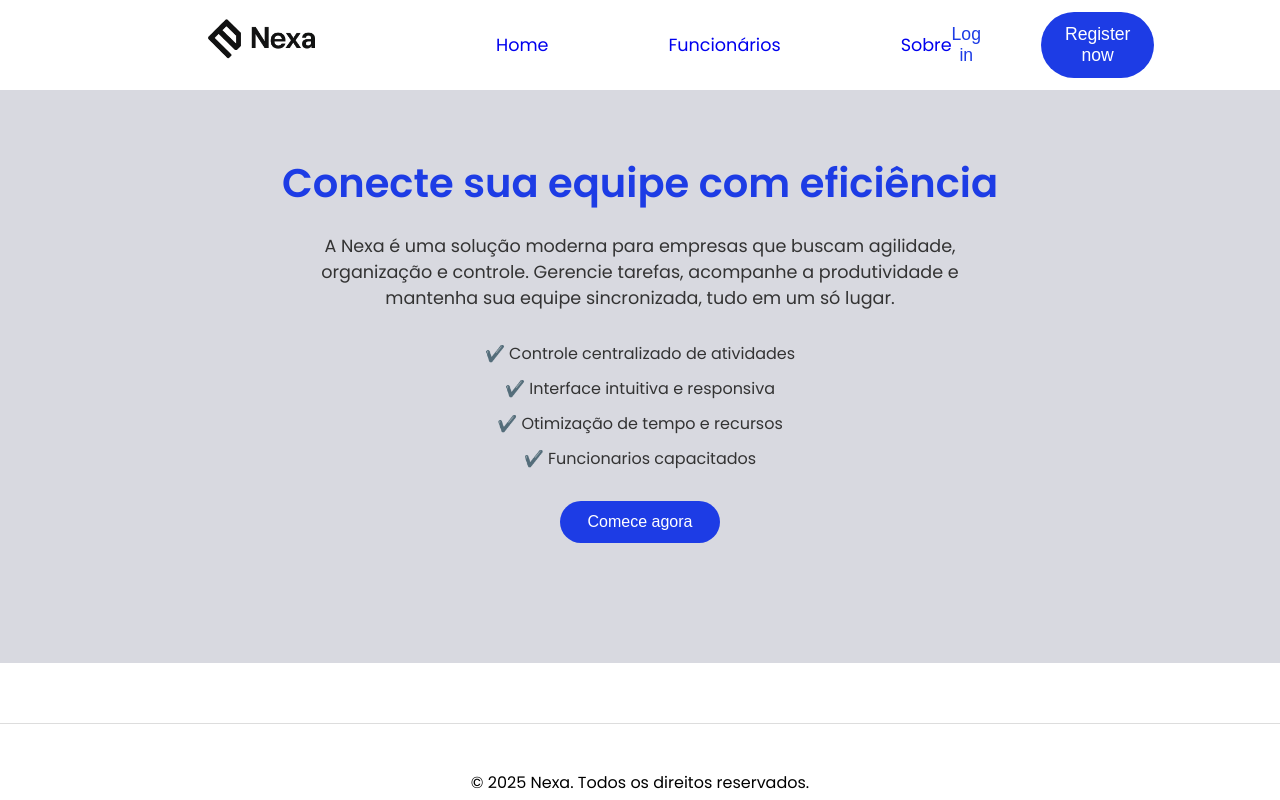
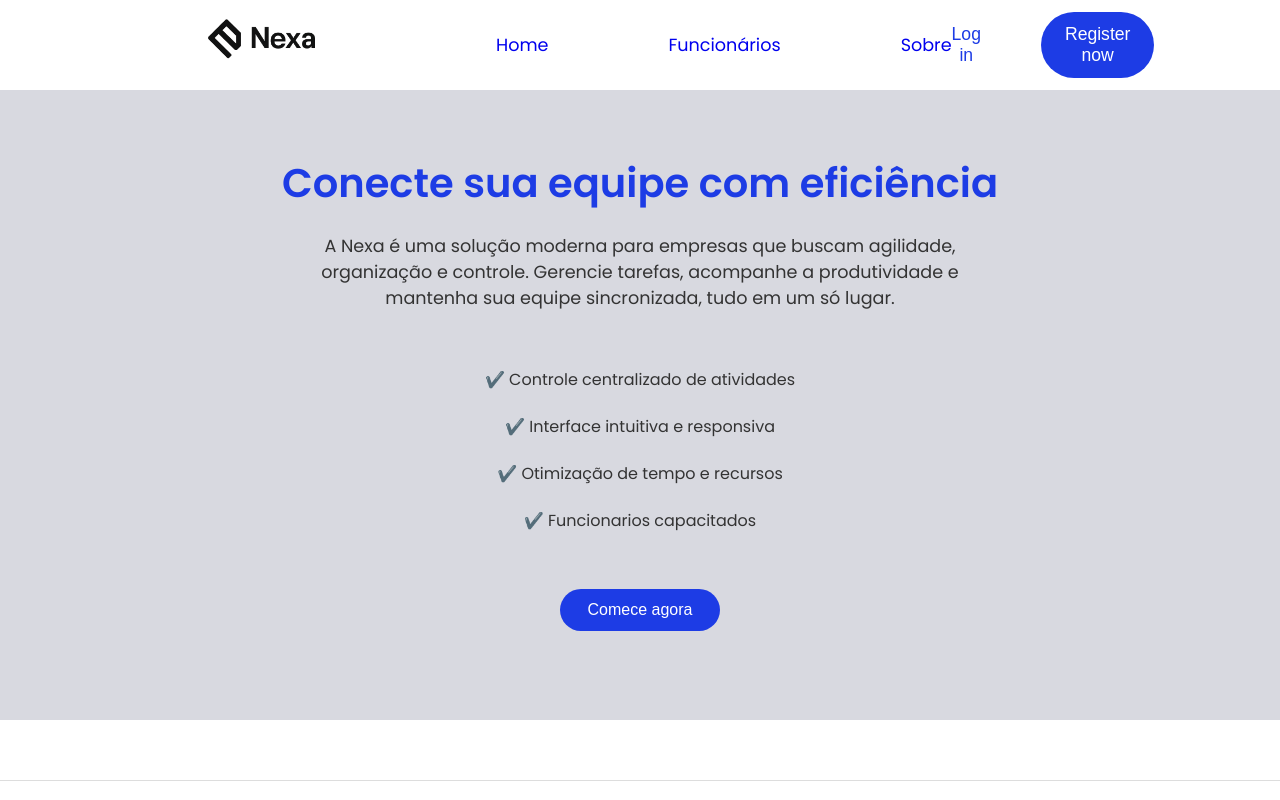
Before and after one commit to joaosehn2406/site-json-reader, a React (Vite) app: page /home in a window 1280 px wide. Shown: the top 800 px of the page. Built offline with nearby package versions, Linux system fonts and the light colour scheme.

Commit message:
refactor: adjusted space-between li content

```diff
--- a/src/pages/Home.css
+++ b/src/pages/Home.css
@@ -1,5 +1,6 @@
 .main-container {
     padding: 120px 15vw;
+    max-height: 60vh;
     background-color: #d8d9e0;
 }
 
@@ -26,12 +27,14 @@
 .benefits-list {
     list-style: none;
     padding: 0;
-    margin-bottom: 30px;
+    margin-top: 50px;
+    margin-bottom: 50px;
     color: #333;
 }
 
 .benefits-list li {
     margin: 10px 0;
+    padding: 6px 0;
     font-size: 1rem;
 }
 
```
